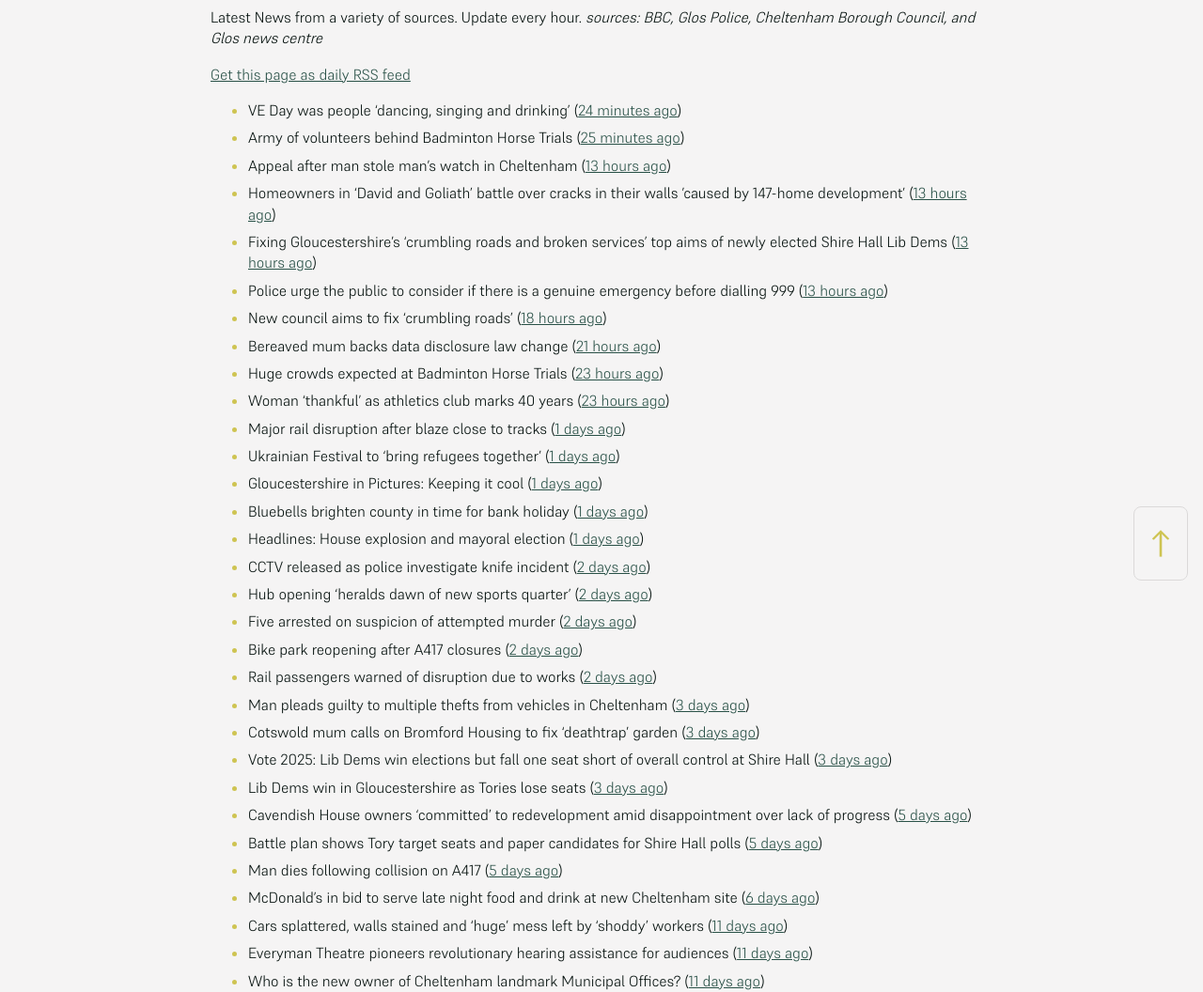
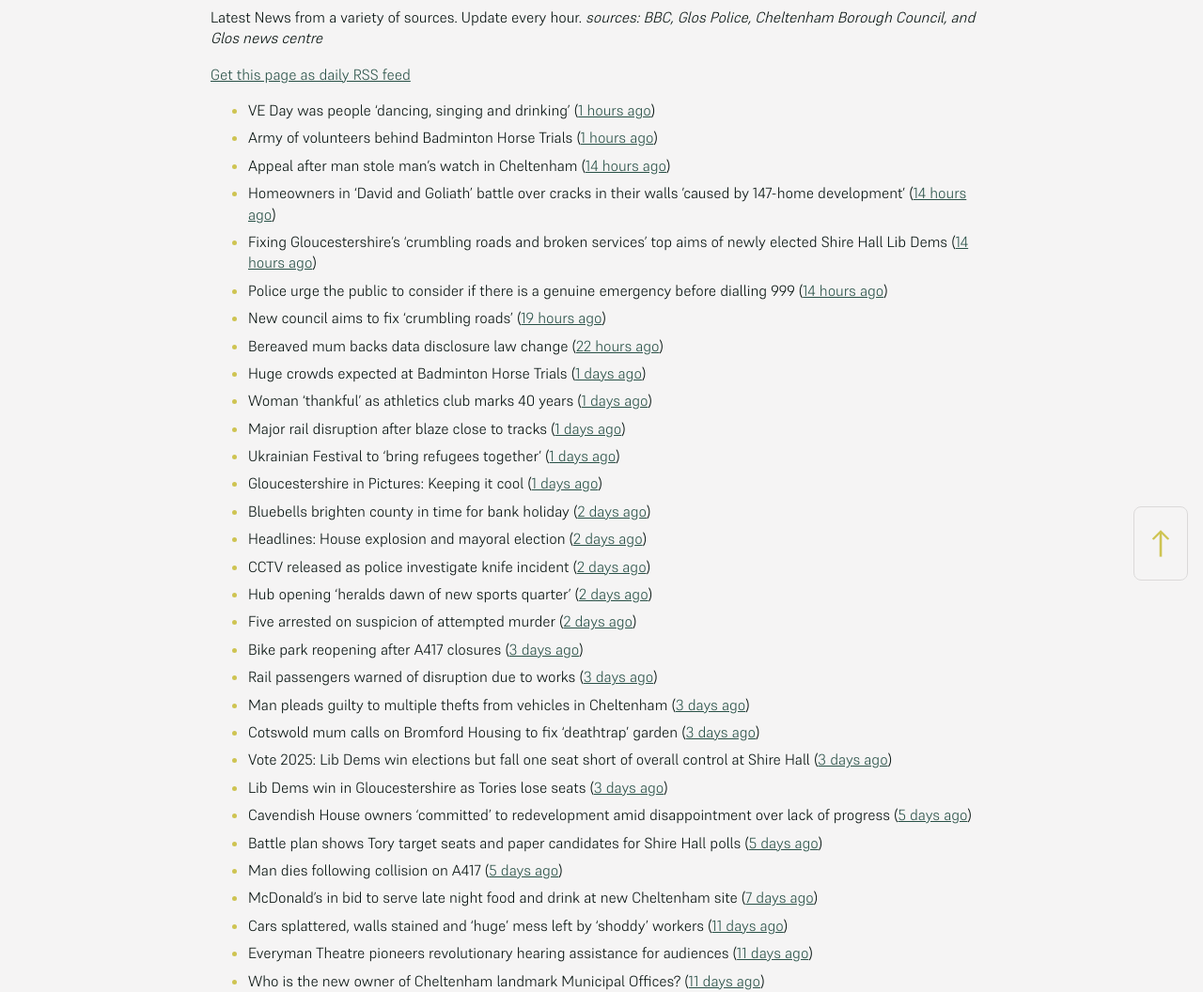
Before and after one commit to mat-0/cheltenham-open-data, a Jekyll site: the page built from _pages/news.md, in a window 1280 px wide. Shown: the part 266-1322 px from the top of the page at 94% size. Built offline with Jekyll 4.4.1, drawn with Linux system fonts in a browser that asks for light colours.

Commit message:
Updated 2025-05-06 06:57:44

```diff
--- a/_pages/news.md
+++ b/_pages/news.md
@@ -12,26 +12,26 @@ _sources: BBC, Glos Police, Cheltenham Borough Council, and Glos news centre_
 [Get this page as daily RSS feed](/daily.rss)
 
 <!-- news_marker starts -->
-- VE Day was people 'dancing, singing and drinking' ([24 minutes ago](https://www.bbc.com/news/articles/cvg9y4pye5ro))
-- Army of volunteers behind Badminton Horse Trials ([25 minutes ago](https://www.bbc.com/news/articles/crrz4549z2po))
-- Appeal after man stole man’s watch in Cheltenham ([13 hours ago](https://gloucesternewscentre.co.uk/appeal-after-man-stole-mans-watch-in-cheltenham/))
-- Homeowners in ‘David and Goliath’ battle over cracks in their walls ’caused by 147-home development’ ([13 hours ago](https://gloucesternewscentre.co.uk/homeowners-in-david-and-goliath-battle-over-cracks-in-their-walls-caused-by-147-home-development/))
-- Fixing Gloucestershire’s ‘crumbling roads and broken services’ top aims of newly elected Shire Hall Lib Dems ([13 hours ago](https://gloucesternewscentre.co.uk/fixing-gloucestershires-crumbling-roads-and-broken-services-top-aims-of-newly-elected-shire-hall-lib-dems/))
-- Police urge the public to consider if there is a genuine emergency before dialling 999 ([13 hours ago](https://gloucesternewscentre.co.uk/police-urge-the-public-to-consider-if-there-is-a-genuine-emergency-before-dialling-999/))
-- New council aims to fix 'crumbling roads' ([18 hours ago](https://www.bbc.com/news/articles/cm2e510knnlo))
-- Bereaved mum backs data disclosure law change ([21 hours ago](https://www.bbc.com/news/articles/cql6q2nlzvno))
-- Huge crowds expected at Badminton Horse Trials ([23 hours ago](https://www.bbc.com/news/articles/c93g4dz38jgo))
-- Woman 'thankful' as athletics club marks 40 years ([23 hours ago](https://www.bbc.com/news/articles/cn80nv4mr79o))
+- VE Day was people 'dancing, singing and drinking' ([1 hours ago](https://www.bbc.com/news/articles/cvg9y4pye5ro))
+- Army of volunteers behind Badminton Horse Trials ([1 hours ago](https://www.bbc.com/news/articles/crrz4549z2po))
+- Appeal after man stole man’s watch in Cheltenham ([14 hours ago](https://gloucesternewscentre.co.uk/appeal-after-man-stole-mans-watch-in-cheltenham/))
+- Homeowners in ‘David and Goliath’ battle over cracks in their walls ’caused by 147-home development’ ([14 hours ago](https://gloucesternewscentre.co.uk/homeowners-in-david-and-goliath-battle-over-cracks-in-their-walls-caused-by-147-home-development/))
+- Fixing Gloucestershire’s ‘crumbling roads and broken services’ top aims of newly elected Shire Hall Lib Dems ([14 hours ago](https://gloucesternewscentre.co.uk/fixing-gloucestershires-crumbling-roads-and-broken-services-top-aims-of-newly-elected-shire-hall-lib-dems/))
+- Police urge the public to consider if there is a genuine emergency before dialling 999 ([14 hours ago](https://gloucesternewscentre.co.uk/police-urge-the-public-to-consider-if-there-is-a-genuine-emergency-before-dialling-999/))
+- New council aims to fix 'crumbling roads' ([19 hours ago](https://www.bbc.com/news/articles/cm2e510knnlo))
+- Bereaved mum backs data disclosure law change ([22 hours ago](https://www.bbc.com/news/articles/cql6q2nlzvno))
+- Huge crowds expected at Badminton Horse Trials ([1 days ago](https://www.bbc.com/news/articles/c93g4dz38jgo))
+- Woman 'thankful' as athletics club marks 40 years ([1 days ago](https://www.bbc.com/news/articles/cn80nv4mr79o))
 - Major rail disruption after blaze close to tracks ([1 days ago](https://www.bbc.com/news/articles/cjew5q07n7go))
 - Ukrainian Festival to 'bring refugees together' ([1 days ago](https://www.bbc.com/news/articles/c4g2qzzvjq0o))
 - Gloucestershire in Pictures: Keeping it cool ([1 days ago](https://www.bbc.com/news/articles/ce8gedxkv0do))
-- Bluebells brighten county in time for bank holiday ([1 days ago](https://www.bbc.com/news/articles/crm3rwy8vj2o))
-- Headlines: House explosion and mayoral election ([1 days ago](https://www.bbc.com/news/articles/c93g20dqq0eo))
+- Bluebells brighten county in time for bank holiday ([2 days ago](https://www.bbc.com/news/articles/crm3rwy8vj2o))
+- Headlines: House explosion and mayoral election ([2 days ago](https://www.bbc.com/news/articles/c93g20dqq0eo))
 - CCTV released as police investigate knife incident ([2 days ago](https://www.bbc.com/news/articles/cj3x4l61g8xo))
 - Hub opening 'heralds dawn of new sports quarter' ([2 days ago](https://www.bbc.com/news/articles/c87p27r02jqo))
 - Five arrested on suspicion of attempted murder ([2 days ago](https://www.bbc.com/news/articles/c3evlv8kdkxo))
-- Bike park reopening after A417 closures ([2 days ago](https://www.bbc.com/news/articles/ceqre24yew9o))
-- Rail passengers warned of disruption due to works ([2 days ago](https://www.bbc.com/news/articles/cde2jdn7k09o))
+- Bike park reopening after A417 closures ([3 days ago](https://www.bbc.com/news/articles/ceqre24yew9o))
+- Rail passengers warned of disruption due to works ([3 days ago](https://www.bbc.com/news/articles/cde2jdn7k09o))
 - Man pleads guilty to multiple thefts from vehicles in Cheltenham ([3 days ago](https://gloucesternewscentre.co.uk/man-pleads-guilty-to-multiple-thefts-from-vehicles-in-cheltenham/))
 - Cotswold mum calls on Bromford Housing to fix ‘deathtrap’ garden ([3 days ago](https://gloucesternewscentre.co.uk/cotswold-mum-calls-on-bromford-housing-to-fix-deathtrap-garden/))
 - Vote 2025: Lib Dems win elections but fall one seat short of overall control at Shire Hall ([3 days ago](https://gloucesternewscentre.co.uk/vote-2025-lib-dems-win-elections-but-fall-one-seat-short-of-overall-control-at-shire-hall/))
@@ -39,7 +39,7 @@ _sources: BBC, Glos Police, Cheltenham Borough Council, and Glos news centre_
 - Cavendish House owners ‘committed’ to redevelopment amid disappointment over lack of progress ([5 days ago](https://gloucesternewscentre.co.uk/cavendish-house-owners-committed-to-redevelopment-amid-disappointment-over-lack-of-progress/))
 - Battle plan shows Tory target seats and paper candidates for Shire Hall polls ([5 days ago](https://gloucesternewscentre.co.uk/battle-plan-shows-tory-target-seats-and-paper-candidates-for-shire-hall-polls/))
 - Man dies following collision on A417 ([5 days ago](https://gloucesternewscentre.co.uk/man-dies-following-collision-on-a417/))
-- McDonald’s in bid to serve late night food and drink at new Cheltenham site ([6 days ago](https://gloucesternewscentre.co.uk/mcdonalds-in-bid-to-serve-late-night-food-and-drink-at-new-cheltenham-site/))
+- McDonald’s in bid to serve late night food and drink at new Cheltenham site ([7 days ago](https://gloucesternewscentre.co.uk/mcdonalds-in-bid-to-serve-late-night-food-and-drink-at-new-cheltenham-site/))
 - Cars splattered, walls stained and ‘huge’ mess left by ‘shoddy’ workers ([11 days ago](https://gloucesternewscentre.co.uk/cars-splattered-walls-stained-and-huge-mess-left-by-shoddy-workers/))
 - Everyman Theatre pioneers revolutionary hearing assistance for audiences ([11 days ago](https://gloucesternewscentre.co.uk/everyman-theatre-pioneers-revolutionary-hearing-assistance-for-audiences/))
 - Who is the new owner of Cheltenham landmark Municipal Offices? ([11 days ago](https://gloucesternewscentre.co.uk/who-is-the-new-owner-of-cheltenham-landmark-municipal-offices/))
```
Also changed, not shown: _data/flood.json (+5 -69 lines), _pages/fix-my-street.md (+1 -1 lines), index.md (+5 -5 lines).
